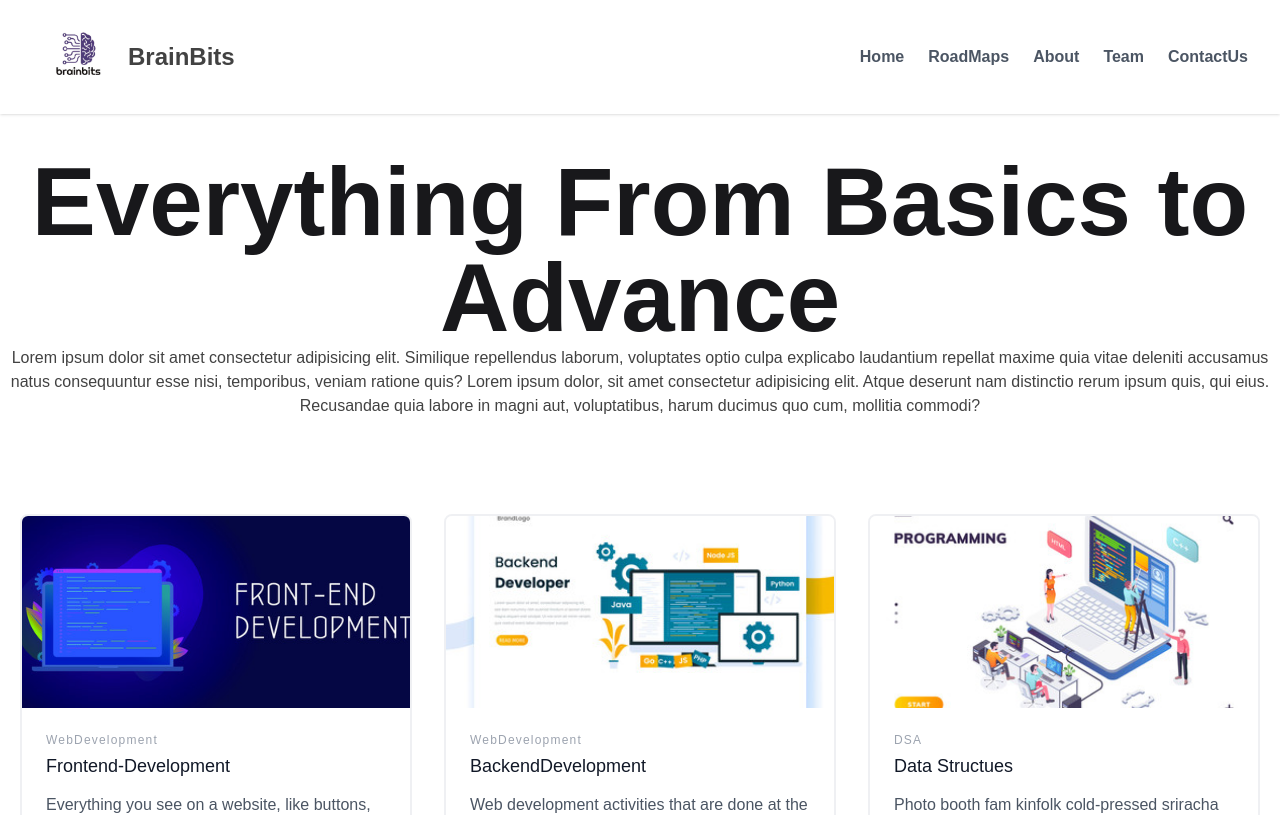
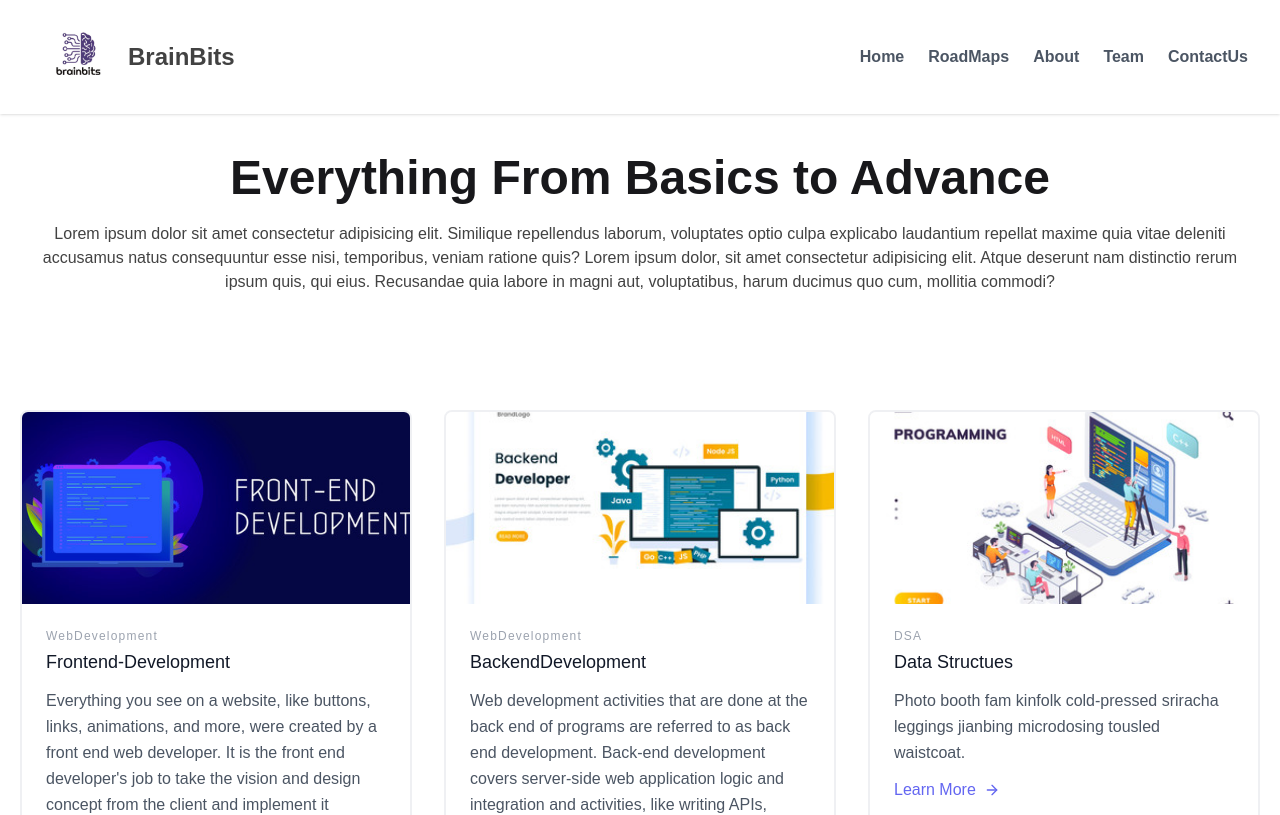
Before and after one commit to sakettiwari076/anonymous, a React (Create React App) app: page /roadmap in a window 1280 px wide. Shown: the top 815 px of the page. Built offline with nearby package versions, Linux system fonts and the light colour scheme.

Commit message:
fixed bug roadmap

```diff
--- a/src/components/Roadmaps.js
+++ b/src/components/Roadmaps.js
@@ -7,8 +7,8 @@ function Roadmaps() {
     <div className='mainfont'>
         <Navbar/>
         <section className='mt-10'>
-            <div className='text-8xl  text-center font-extrabold text-zinc-900'>Everything From Basics to Advance</div>
-            <p className='text-center'>Lorem ipsum dolor sit amet consectetur adipisicing elit. Similique repellendus laborum, voluptates optio culpa explicabo laudantium repellat maxime quia vitae deleniti accusamus natus consequuntur esse nisi, temporibus, veniam ratione quis? Lorem ipsum dolor, sit amet consectetur adipisicing elit. Atque deserunt nam distinctio rerum ipsum quis, qui eius. Recusandae quia labore in magni aut, voluptatibus, harum ducimus quo cum, mollitia commodi?</p>
+            <div className='lg:text-5xl text-2xl  text-center font-extrabold text-zinc-900'>Everything From Basics to Advance</div>
+            <p className='text-center py-5 mx-8 '>Lorem ipsum dolor sit amet consectetur adipisicing elit. Similique repellendus laborum, voluptates optio culpa explicabo laudantium repellat maxime quia vitae deleniti accusamus natus consequuntur esse nisi, temporibus, veniam ratione quis? Lorem ipsum dolor, sit amet consectetur adipisicing elit. Atque deserunt nam distinctio rerum ipsum quis, qui eius. Recusandae quia labore in magni aut, voluptatibus, harum ducimus quo cum, mollitia commodi?</p>
         </section>
         <section className="text-gray-600 body-font">
   <div className="container px-5 py-24 mx-auto cursor-pointer">
```
